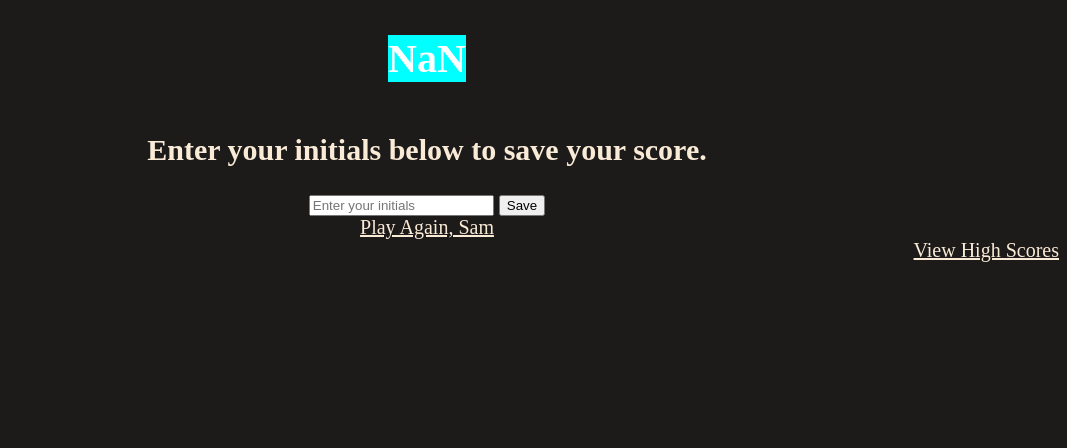
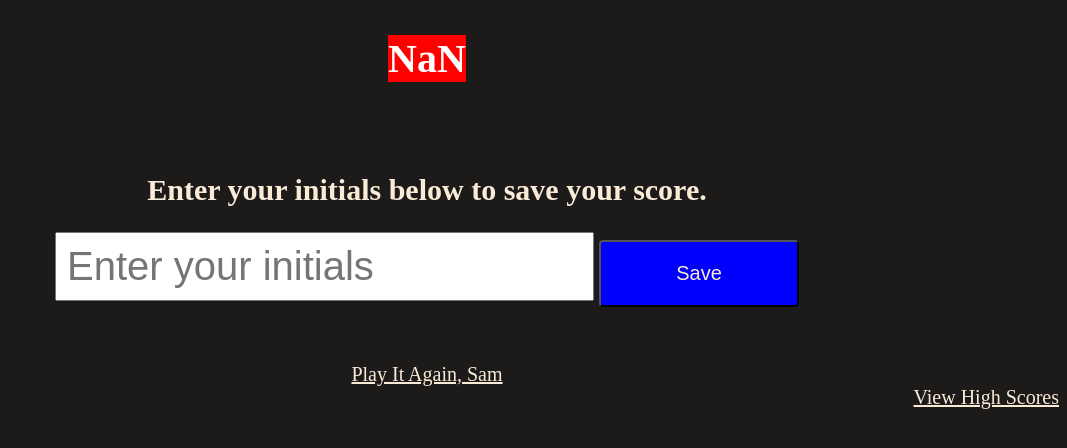
Before and after one commit to dpbam/cool-code-quiz, a plain HTML site: page end.html in a window 1280 px wide. Shown: the whole page, without its empty margins (213-1280 px from the left). Drawn offline with Linux system fonts and the light colour scheme.

Commit message:
terrible css

```diff
--- a/assets/css/end.css
+++ b/assets/css/end.css
@@ -5,3 +5,38 @@
 #end a:hover {
   color: cadetblue;
 }
+
+#finalScore {
+  background-color: red;
+}
+
+.end-form-container {
+  padding: 2rem;
+}
+
+.end-text {
+  font-size: 2rem;
+}
+
+#username {
+  padding: 0.5rem;
+  font-size: 2rem;
+}
+
+#saveScoreBtn {
+  color: antiquewhite;
+  background-color: blue;
+  /* display: flex; */
+  margin-bottom: 0.8rem;
+  width: 50px;
+  border-radius: 4px;
+  background: blue;
+  font-size: 1rem;
+  min-width: 10rem;
+  padding: 1rem;
+}
+
+#saveScoreBtn:hover {
+  color: blue;
+  background-color: antiquewhite;
+}
--- a/assets/css/style.css
+++ b/assets/css/style.css
@@ -25,11 +25,6 @@ body {
   transition: transform 100ms;
 }
 
-/* .choice-prefix {
-  padding: 2rem 2.5rem;
-  color: white;
-} */
-
 .choice-text {
   width: 100%;
   margin: 0;
@@ -46,12 +41,8 @@ body {
 h1 {
   font-size: 2rem;
   color: #fff;
-  background-color: aqua;
+  background-color: cadetblue;
 }
-
-/* .timer {
-  border: 1px solid black;
-} */
 
 .high-scores {
   display: flex;
--- a/end.html
+++ b/end.html
@@ -17,7 +17,7 @@
                 <input type="text" name="name" id="username" placeholder="Enter your initials">
                 <button class="btn" id="saveScoreBtn">Save</button>
             </div>
-            <a href="./index.html" class="btn">Play Again, Sam<i class="fas fa-home"></i></a>
+            <a href="./index.html" class="btn">Play It Again, Sam<i class="fas fa-home"></i></a>
         </div>
     </div>
     <div class="high-scores">
```
Also changed, not shown: assets/css/highscores.css (+9 -2 lines), assets/js/script.js (+0 -77 lines), highscores-index.html (+5 -4 lines).
